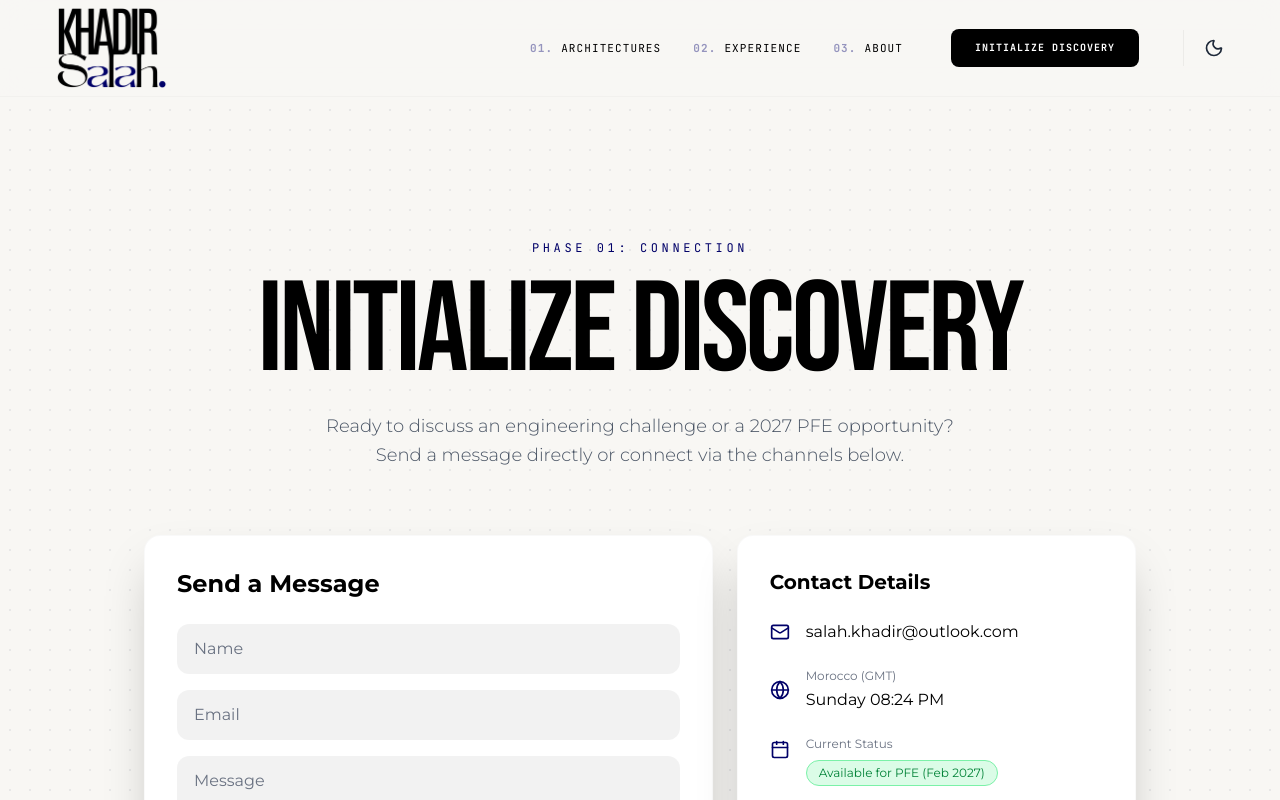
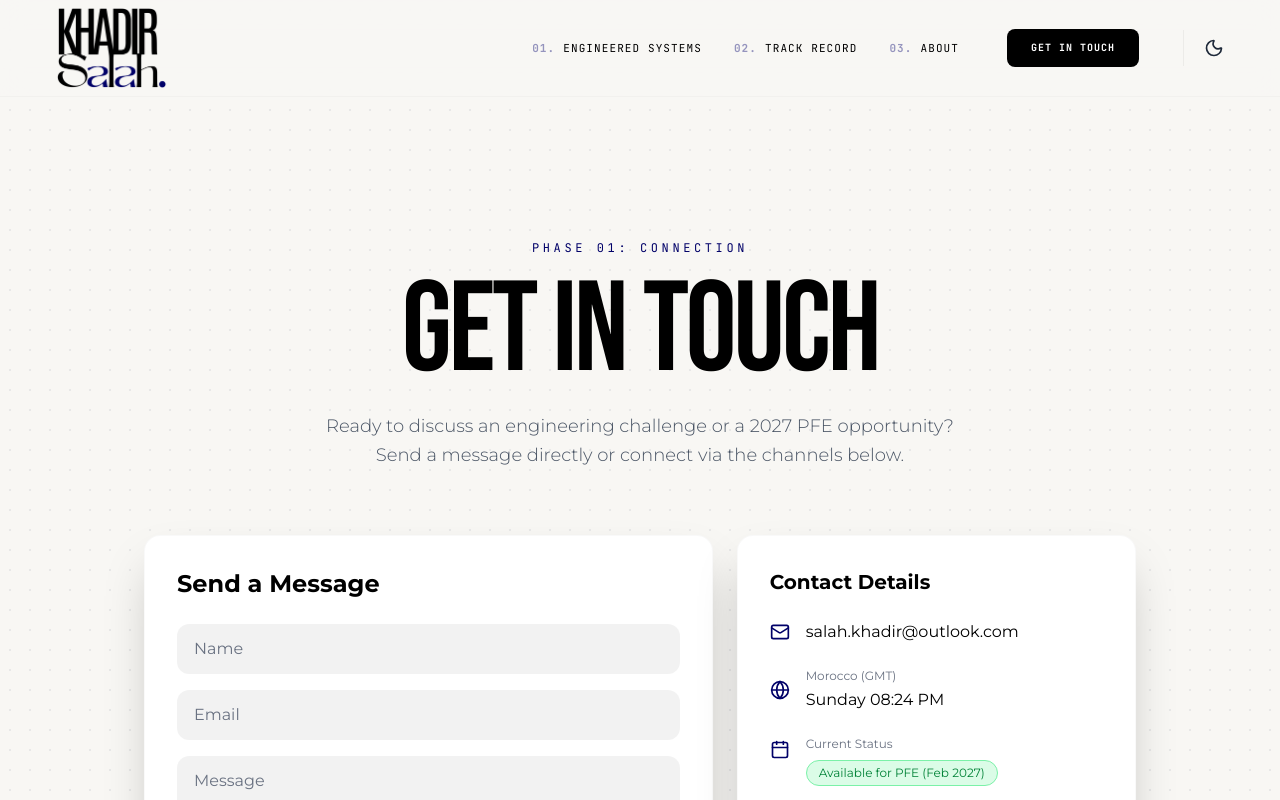
Before and after one commit to SalahKhadir/myportfolio, a Next.js app: page /contact in a window 1280 px wide. Shown: the top 800 px of the page. Built offline with nearby package versions, Linux system fonts and the light colour scheme.

Commit message:
refactor: update UI copy and section titles across pages and components

```diff
--- a/app/architectures/page.tsx
+++ b/app/architectures/page.tsx
@@ -15,7 +15,7 @@ export default function ArchitecturesPage() {
       <main className="pt-32 pb-24 px-6 max-w-[90rem] mx-auto w-full">
         <FadeInView delay={0.2}>
           <header className="mb-24 border-b border-gray-alt/10 pb-12">
-            <h1 className="heading mb-6">ARCHITECTURES</h1>
+            <h1 className="heading mb-6">ENGINEERED SYSTEMS</h1>
             <p className="font-mono text-gray-500 uppercase tracking-widest text-sm max-w-2xl">
               A CATALOG OF SYSTEMS, PIPELINES, AND PLATFORMS ENGINEERED FOR RESILIENCE AND SCALE.
             </p>
--- a/app/experience/page.tsx
+++ b/app/experience/page.tsx
@@ -14,7 +14,7 @@ export default function ExperiencePage() {
       <main className="pt-32 pb-24 px-6 max-w-[90rem] mx-auto w-full">
         <FadeInView delay={0.2}>
           <header className="mb-24 border-b border-gray-alt/10 pb-12">
-            <h1 className="heading mb-6">EXPERIENCE</h1>
+            <h1 className="heading mb-6">TRACK RECORD & CREDENTIALS</h1>
             <p className="font-mono text-gray-500 uppercase tracking-widest text-sm max-w-2xl">
               CAREER TIMELINE, ACADEMIC BACKGROUND, AND OFFICIAL CERTIFICATIONS.
             </p>
--- a/app/page.tsx
+++ b/app/page.tsx
@@ -23,7 +23,7 @@ export default function HomePage() {
         {/* Selected Architectures */}
         <FadeInView className="py-24 px-6 max-w-[90rem] mx-auto w-full border-t border-gray-alt/10">
           <div className="mb-16">
-            <h2 className="heading mb-4">SELECTED ARCHITECTURES</h2>
+            <h2 className="heading mb-4">ENGINEERED SYSTEMS</h2>
             <p className="font-mono text-sm uppercase tracking-widest text-gray-500">SYSTEMS & PLATFORMS</p>
           </div>
 
@@ -47,7 +47,7 @@ export default function HomePage() {
         {/* Technical Scope */}
         <FadeInView className="py-24 px-6 border-t border-gray-alt/10 bg-gray-50/30 dark:bg-black/20">
           <div className="mb-16 max-w-7xl mx-auto w-full">
-            <h2 className="heading mb-4">WHAT I DO</h2>
+            <h2 className="heading mb-4">CORE CAPABILITIES</h2>
             <p className="font-mono text-sm uppercase tracking-widest text-gray-500">TECHNICAL SCOPE</p>
           </div>
 
@@ -58,7 +58,7 @@ export default function HomePage() {
         <FadeInView className="py-24 px-6 border-t border-gray-alt/10">
           <div className="max-w-4xl mx-auto w-full">
             <div className="mb-12 text-center">
-              <h2 className="text-4xl md:text-5xl font-accent uppercase tracking-tight mb-4">TECHNICAL FAQ</h2>
+              <h2 className="text-4xl md:text-5xl font-accent uppercase tracking-tight mb-4">SYSTEM SPECS & FAQ</h2>
               <p className="font-mono text-sm uppercase tracking-widest text-gray-500">DEEP DIVE INQUIRIES</p>
             </div>
             <FaqSection />
--- a/components/ContactForm.tsx
+++ b/components/ContactForm.tsx
@@ -48,7 +48,7 @@ export default function ContactForm() {
     <div className="w-full py-20 md:py-28 relative z-10">
       <div className="w-full px-4">
         <p className="font-mono text-xs uppercase tracking-[0.3em] text-accent mb-3 text-center">Phase 01: Connection</p>
-        <h2 className="font-accent text-6xl md:text-8xl lg:text-9xl text-black dark:text-white uppercase tracking-tight text-center">Initialize Discovery</h2>
+        <h2 className="font-accent text-6xl md:text-8xl lg:text-9xl text-black dark:text-white uppercase tracking-tight text-center">Get In Touch</h2>
         <p className="mt-4 mb-16 text-gray-600 dark:text-gray-400 max-w-2xl mx-auto font-light text-base md:text-lg text-center leading-relaxed">Ready to discuss an engineering challenge or a 2027 PFE opportunity? Send a message directly or connect via the channels below.</p>
       </div>
 
--- a/components/Hero.tsx
+++ b/components/Hero.tsx
@@ -137,7 +137,7 @@ export default function Hero() {
               href="/contact"
               className="inline-flex items-center gap-2 font-mono text-xs uppercase tracking-[0.2em] text-accent hover:text-black dark:hover:text-white transition-colors hidden sm:flex ml-2"
             >
-              Initialize Discovery &rarr;
+              Get In Touch &rarr;
             </Link>
           </motion.div>
         </motion.div>
--- a/components/Navbar.tsx
+++ b/components/Navbar.tsx
@@ -23,11 +23,11 @@ export default function Navbar() {
         <div className="hidden md:flex items-center gap-8 font-mono text-[11px] uppercase tracking-widest">
           <Link href="/architectures" className="group transition-colors hover:text-accent">
             <span className="text-accent/40 group-hover:text-accent font-bold mr-2">01.</span>
-            Architectures
+            Engineered Systems
           </Link>
           <Link href="/experience" className="group transition-colors hover:text-accent">
             <span className="text-accent/40 group-hover:text-accent font-bold mr-2">02.</span>
-            Experience
+            Track Record
           </Link>
           <Link href="/about" className="group transition-colors hover:text-accent">
             <span className="text-accent/40 group-hover:text-accent font-bold mr-2">03.</span>
@@ -35,7 +35,7 @@ export default function Navbar() {
           </Link>
 
           <Link href="/contact" className="button group ml-4">
-            <span className="button-content uppercase tracking-widest text-[10px] font-bold">Initialize Discovery</span>
+            <span className="button-content uppercase tracking-widest text-[10px] font-bold">Get In Touch</span>
           </Link>
 
           <div className="ml-3 border-l border-gray-alt/20 pl-3">
@@ -56,16 +56,16 @@ export default function Navbar() {
       {isOpen && (
         <div className="md:hidden absolute top-24 left-0 w-full bg-[#F8F7F4] dark:bg-[#0a0a0a] border-b border-gray-alt/10 p-6 flex flex-col gap-6 font-mono text-sm uppercase tracking-widest">
           <Link href="/architectures" onClick={() => setIsOpen(false)}>
-            <span className="text-accent/40 font-bold mr-2">01.</span> Architectures
+            <span className="text-accent/40 font-bold mr-2">01.</span> Engineered Systems
           </Link>
           <Link href="/experience" onClick={() => setIsOpen(false)}>
-            <span className="text-accent/40 font-bold mr-2">02.</span> Experience
+            <span className="text-accent/40 font-bold mr-2">02.</span> Track Record
           </Link>
           <Link href="/about" onClick={() => setIsOpen(false)}>
             <span className="text-accent/40 font-bold mr-2">03.</span> About
           </Link>
           <Link href="/contact" onClick={() => setIsOpen(false)} className="text-accent">
-            Initialize Discovery →
+            Get In Touch →
           </Link>
         </div>
       )}
```
